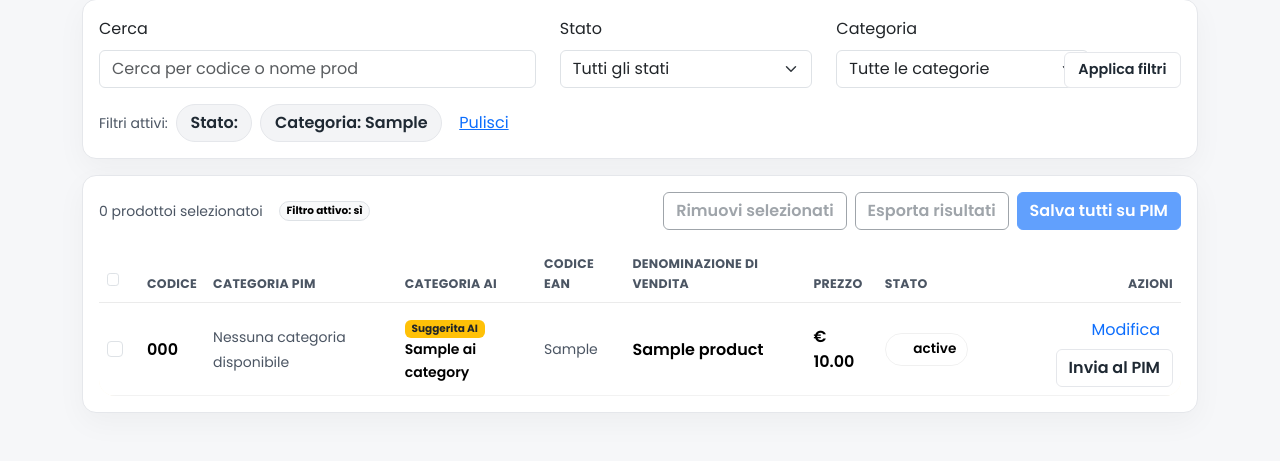
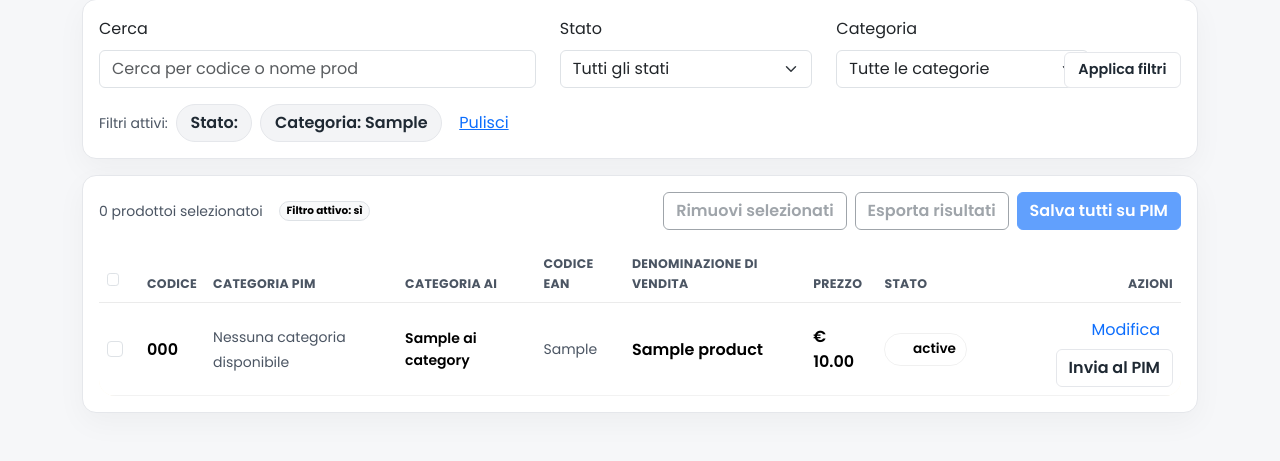
Before and after one commit to pcarella/TestCodex, a Flask app: template templates/results.html in a window 1280 px wide. Shown: the part 483-944 px from the top of the page. Run offline with Flask 3, Linux system fonts and the light colour scheme; the visitor is signed in with stand-in values (Sample User, id 1); tables that the repository leaves empty hold one stand-in row (values such as "Sample post"); the template is opened without the code that fills it: most values are stand-ins (such as "Sample title", 1, 10 or a date in 2020).

Commit message:
Adjust category display styling

```diff
--- a/templates/results.html
+++ b/templates/results.html
@@ -237,7 +237,7 @@
             <td>
               {% set pim_categories = product.categories[1:] if product.categories|length > 1 else [] %}
               {% if pim_categories %}
-                <ul class="mb-0 small text-muted">
+                <ul class="mb-0 small text-muted list-unstyled">
                   {% for category in pim_categories %}
                     <li>{{ category.name }}</li>
                   {% endfor %}
@@ -250,10 +250,7 @@
               {% if product.ai_category %}
               {% set ai = product.ai_category %}
               {% set ai_name = ai.category_2_name or ai.category_1_name %}
-              <div class="small">
-                <span class="badge text-bg-warning text-dark">Suggerita AI</span>
-                <div class="fw-semibold">{{ ai_name or '—' }}</div>
-              </div>
+              <div class="small fw-semibold">{{ ai_name or '—' }}</div>
               {% else %}
               <span class="text-muted small">Nessuna categoria AI</span>
               {% endif %}
```
